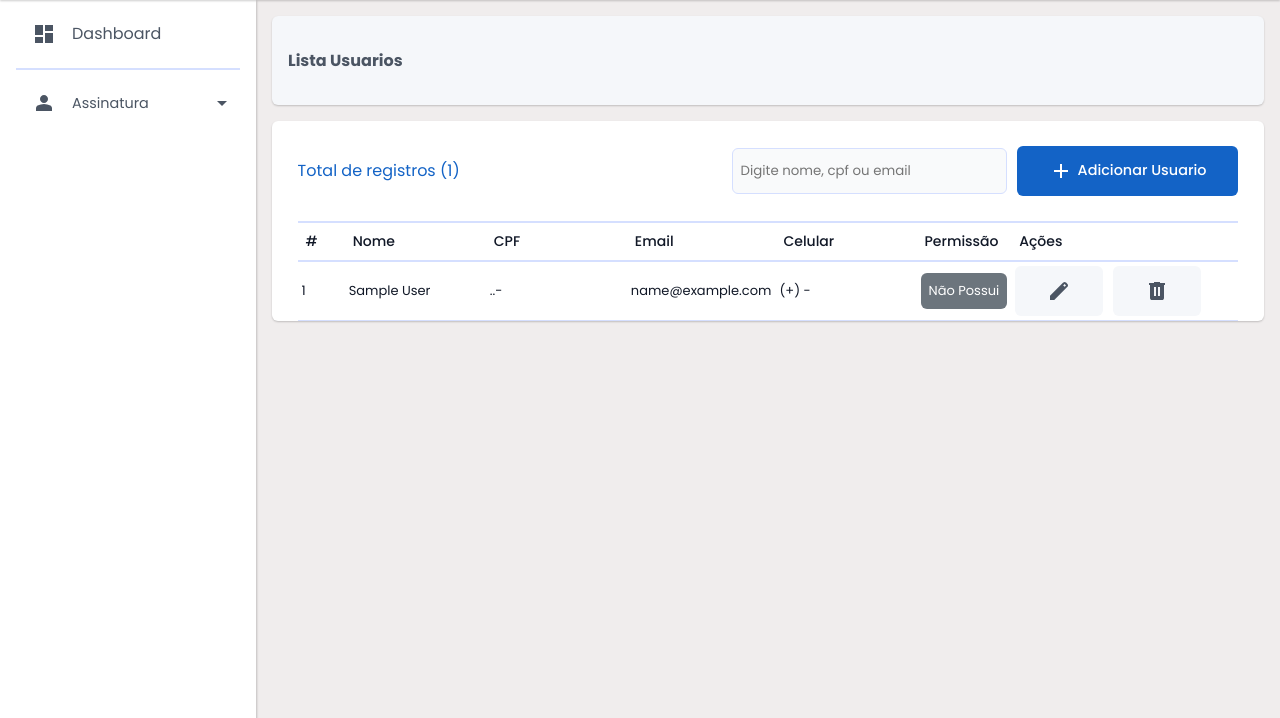
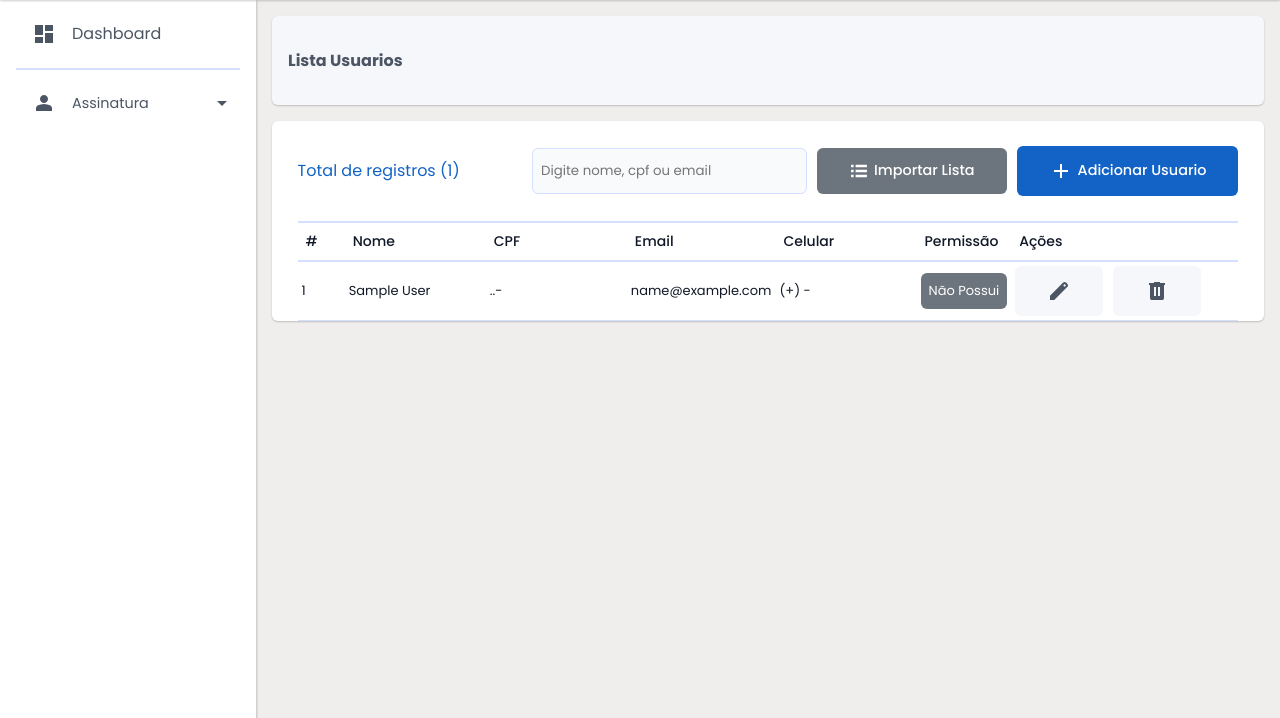
Before and after one commit to davimilioli/unycall, a PHP site: page /cliente/lista_usuarios.php in a window 1280 px wide. Shown: the part 82-800 px from the top of the page. Run offline with PHP 8.4, Linux system fonts and the light colour scheme; the visitor is signed in with stand-in values (Sample User, id 1); data that the repository does not hold is empty.

Commit message:
importação por PDF se tiver acima de 2 usuários retirado

```diff
--- a/cliente/lista_usuarios.php
+++ b/cliente/lista_usuarios.php
@@ -52,12 +52,10 @@ $totalPaginas = ceil(count($lista) / $qtdUsuarios);
                                     </div>
                                 </form>
                             </div>
-                            <?php if (count($lista) > 2) : ?>
-                                <a href="gerar_pdf.php" target="_blank" class="btn pdf">
-                                    <img src="<?= CAMINHO_PADRAO ?>/assets/img/icons/list.svg">
-                                    Importar Lista
-                                </a>
-                            <?php endif ?>
+                            <a href="gerar_pdf.php" target="_blank" class="btn pdf">
+                                <img src="<?= CAMINHO_PADRAO ?>/assets/img/icons/list.svg">
+                                Importar Lista
+                            </a>
                             <a href="adicionar_usuario.php" class="btn">
                                 <img src="<?= CAMINHO_PADRAO ?>/assets/img/icons/plus.svg">
                                 Adicionar Usuario
```
